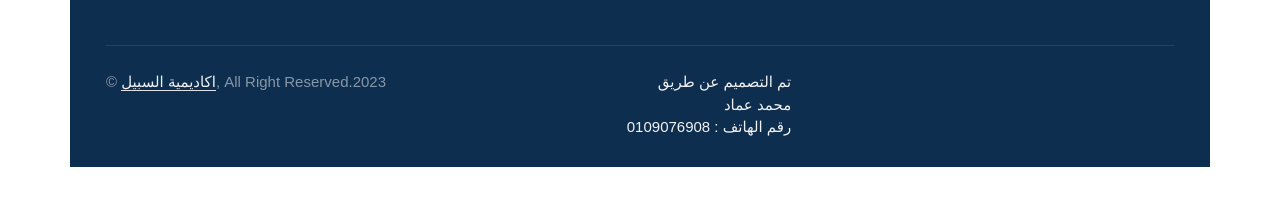
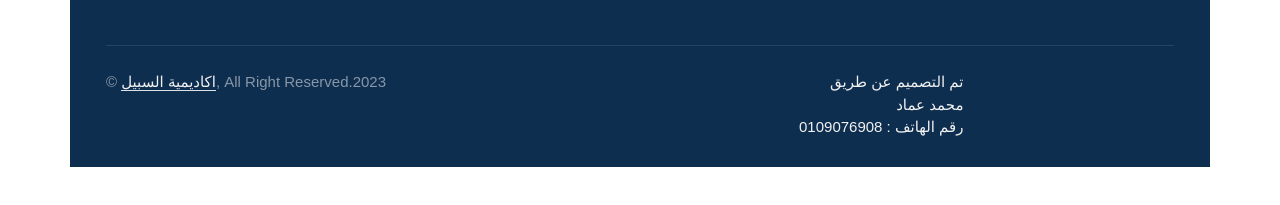
Before and after one commit to wepsote/---, a plain HTML site: page index.html in a window 1280 px wide. Shown: the part 1543-1748 px from the top of the page. Drawn offline with nearby package versions, Linux system fonts and the light colour scheme.

Commit message:
Update style.css

```diff
--- a/css/style.css
+++ b/css/style.css
@@ -746,7 +746,7 @@ button {
     animation: medo 6s  infinite;
     position: absolute;
     top: 90%;
-    left: -3%;
+    left: 30%;
     white-space: wrap;
   }
   .footer-menu {
```
